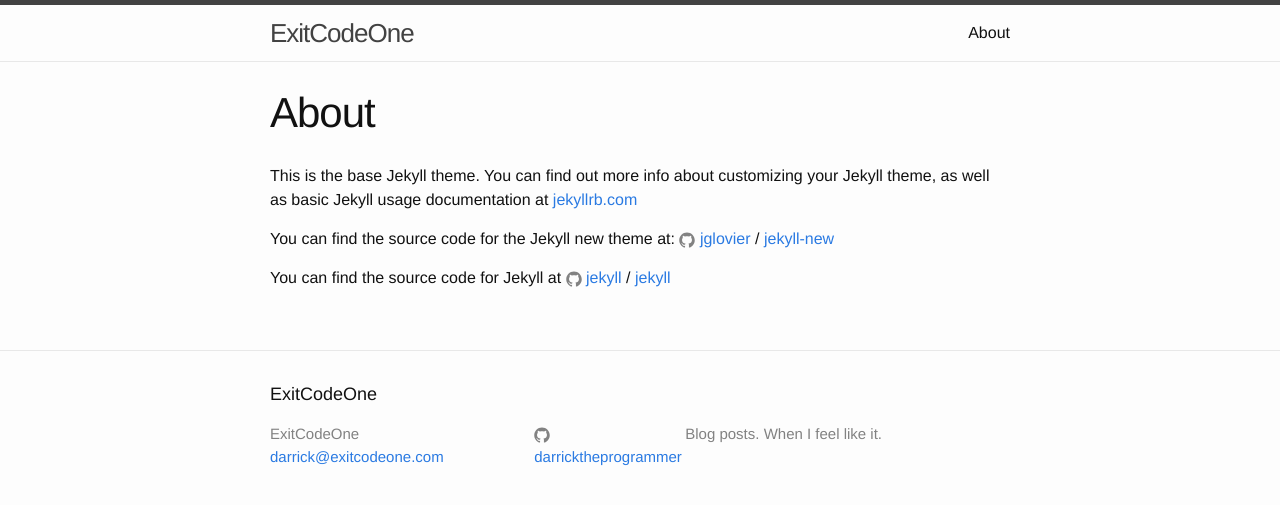
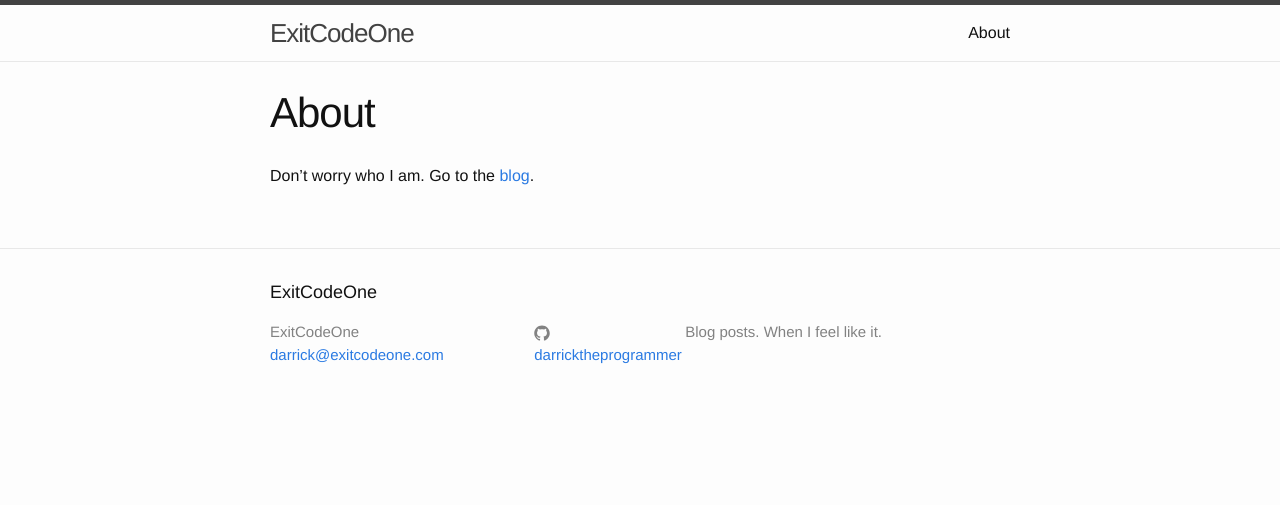
Before and after one commit to darricktheprogrammer/darricktheprogrammer.github.io, a Jekyll site: the page built from about.md, in a window 1280 px wide. Shown: the top 505 px of the page. Built offline with Jekyll 4.4.1, drawn with Linux system fonts in a browser that asks for light colours.

Commit message:
remove remaining jekyll information

```diff
--- a/about.md
+++ b/about.md
@@ -4,12 +4,4 @@ title: About
 permalink: /about/
 ---
 
-This is the base Jekyll theme. You can find out more info about customizing your Jekyll theme, as well as basic Jekyll usage documentation at [jekyllrb.com](http://jekyllrb.com/)
-
-You can find the source code for the Jekyll new theme at:
-{% include icon-github.html username="jglovier" %} /
-[jekyll-new](https://github.com/jglovier/jekyll-new)
-
-You can find the source code for Jekyll at
-{% include icon-github.html username="jekyll" %} /
-[jekyll](https://github.com/jekyll/jekyll)
+Don't worry who I am. Go to the [blog](../).
```
Also changed, not shown: _posts/2015-11-12-welcome-to-jekyll.markdown (deleted, +0 -25 lines).
